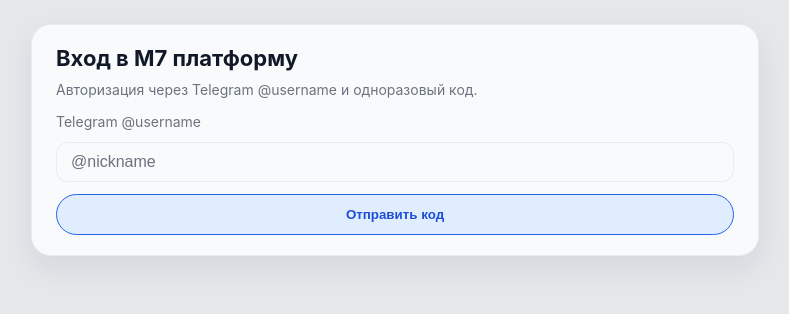
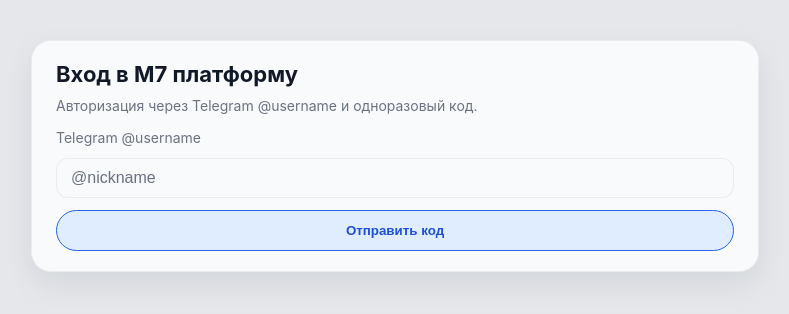
Before and after one commit to RGB7RED/M7P, a Next.js app in the folder apps/miniapp/: page / in a window 1280 px wide. Shown: the top 314 px of the page, without its empty margins (245-1034 px from the left). Built offline with nearby package versions, Linux system fonts and the light colour scheme; no server answers.

Commit message:
Add safe-area padding to miniapp root layout

```diff
--- a/apps/miniapp/app/globals.css
+++ b/apps/miniapp/app/globals.css
@@ -66,10 +66,19 @@
   text-decoration: none;
 }
 
-main {
+.miniapp-root {
   max-width: 760px;
   margin: 0 auto;
-  padding: calc(env(safe-area-inset-top, 0px)) 16px calc(32px + env(safe-area-inset-bottom, 0px));
+  padding-top: calc(env(safe-area-inset-top, 0px) + 16px);
+  padding-bottom: calc(16px + env(safe-area-inset-bottom, 0px));
+  padding-left: 16px;
+  padding-right: 16px;
+}
+
+@supports not (padding: max(0px)) {
+  .miniapp-root {
+    padding-top: 24px;
+  }
 }
 
 .section-layout {
--- a/apps/miniapp/app/layout.tsx
+++ b/apps/miniapp/app/layout.tsx
@@ -14,8 +14,8 @@
 
   return (
     <html lang="ru">
-      <body>
-        <main>{currentUser ? children : <AuthForm />}</main>
+      <body className="miniapp-body">
+        <main className="miniapp-root">{currentUser ? children : <AuthForm />}</main>
       </body>
     </html>
   );
```
